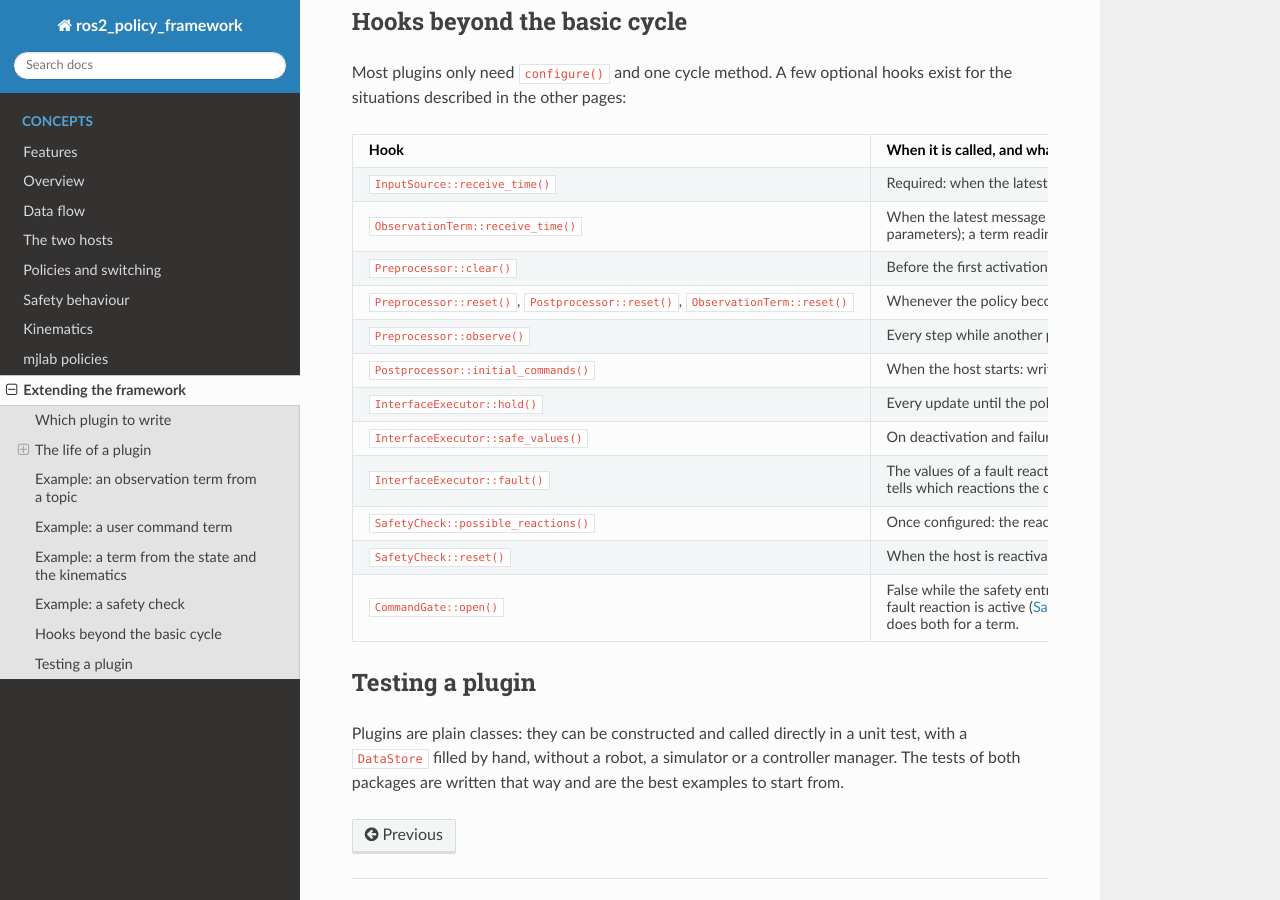
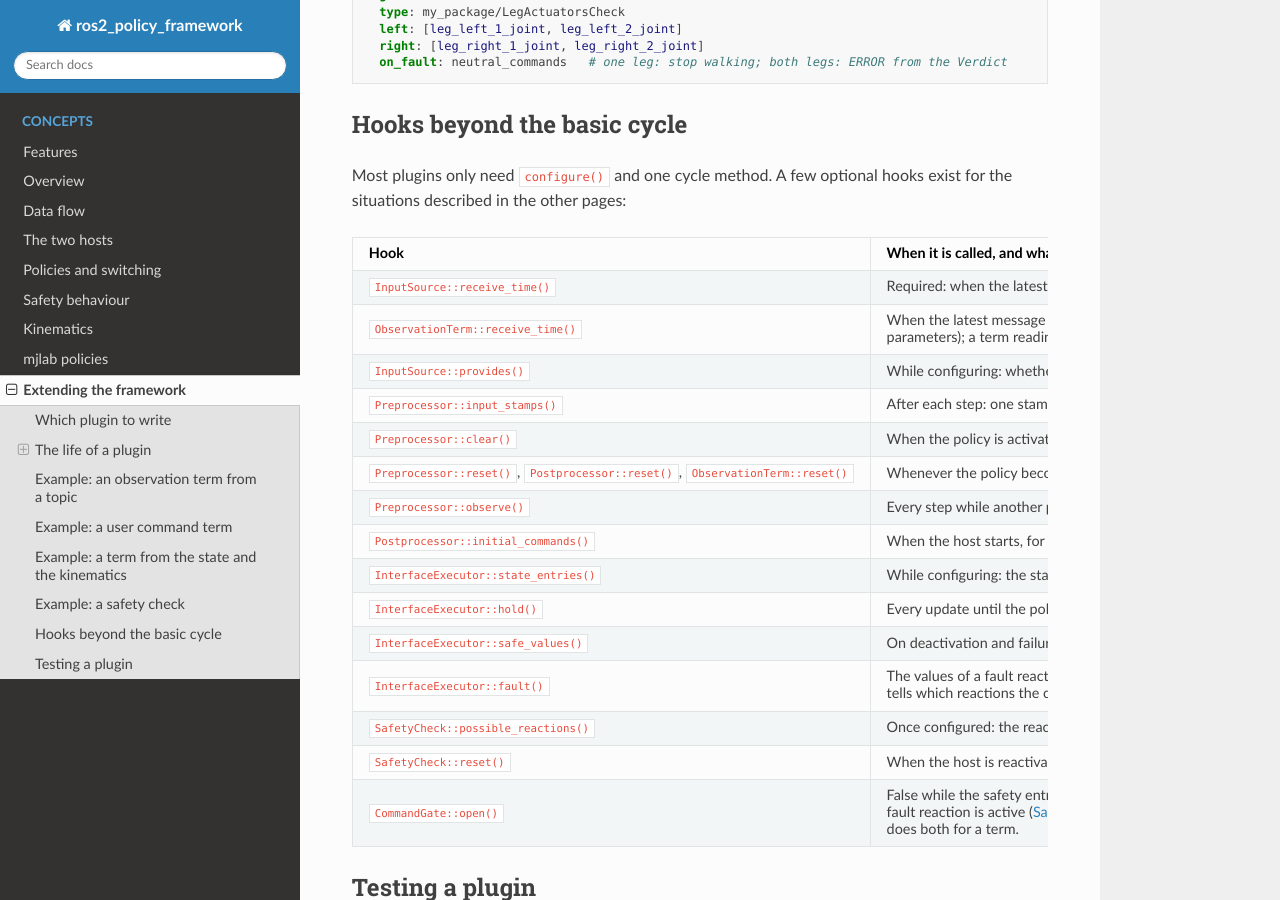
Before and after one commit to saikishor/ros2_policy_framework, a Sphinx documentation site: the page built from docs/extending.rst, in a window 1280 px wide and 900 px high, scrolled down 5270 px. Built offline with Sphinx 7.4.7 and the Read the Docs theme 3.1.0, drawn with Linux system fonts in a browser that asks for light colours; some of the changed text lies outside the part shown.

Commit message:
Correct the plugin hooks, the plugin context and the clear timing on the extending page

```diff
--- a/docs/extending.rst
+++ b/docs/extending.rst
@@ -85,10 +85,10 @@ The life of a plugin
      configure [label="configure()\nread parameters,\nregister entries,\nallocate", fillcolor="#fff6d9"];
      cycle [label="Control cycle\ncompute() / read() / write() / check()\nindices only, no allocation", fillcolor="#e8f5e9"];
      reset [label="reset() / clear()\nforget per-run state"];
-     configure -> reset [label="host activated"];
+     configure -> reset [label="policy first activated"];
      reset -> cycle;
      cycle -> cycle [label="every step\nor update"];
-     cycle -> reset [label="policy activated,\nhost reactivated", style=dashed];
+     cycle -> reset [label="policy activated\n(clear() too after a\nhost reactivation)", style=dashed];
    }
 
 Two phases, with different rules:
@@ -105,9 +105,11 @@ look anything up by name, or log on every call.
 Parameters
 ~~~~~~~~~~
 
-A plugin receives a ``PluginContext``: the node, its own name, and the kinematics if
-enabled. Its parameters live under its name, so two policies can use the same plugin class
-with different settings:
+A plugin receives a ``PluginContext``: the node, its own name, the kinematics if enabled,
+and the name of the safety entry. The kinematics is given to the policy stages and their
+observation terms (the model of the state the step reads) and to the safety checks (the
+host's model), not to input sources or executors (:doc:`kinematics`). Its parameters live
+under its name, so two policies can use the same plugin class with different settings:
 
 .. code-block:: yaml
 
@@ -175,8 +179,8 @@ does what keeps a command safe, so that no command term can forget it:
 
 - the neutral command before the first message, once the last one was received longer ago
   than ``timeout`` (above zero), while ``usable()`` refuses the message, and while the
-  ``CommandGate`` is closed (the safety entry is 0, or the ``NEUTRAL_COMMANDS`` reaction is
-  active);
+  ``CommandGate`` is closed (the safety entry has not been received or is not above 0, or the
+  ``NEUTRAL_COMMANDS`` reaction is active);
 - the stamp: the header stamp when the message type has one and it is set, else the receive
   time, so that the input age of the command is how long ago it arrived (the neutral command
   is stamped now);
@@ -343,15 +347,27 @@ the situations described in the other pages:
        its ``max_age`` after each policy step. ``TopicTerm`` implements it (with the
        ``max_age`` and ``max_age_on_fault`` parameters); a term reading the state store has
        none.
+   * - ``InputSource::provides()``
+     - While configuring: whether the source writes an entry. The controller claims every
+       entry no source provides as a state interface; the node fails to configure instead.
+   * - ``Preprocessor::input_stamps()``
+     - After each step: one stamp per input. They make the observation stamp, the term
+       ``max_age`` checks and the ``input_age_ms.*`` introspection (:doc:`data_flow`).
    * - ``Preprocessor::clear()``
-     - Before the first activation and when the host restarts: forget everything.
+     - When the policy is activated for the first time, and for its first activation after
+       the host is reactivated: forget everything.
    * - ``Preprocessor::reset()``, ``Postprocessor::reset()``, ``ObservationTerm::reset()``
      - Whenever the policy becomes active: restart per-activation state.
    * - ``Preprocessor::observe()``
      - Every step while another policy is active: keep a history current
        (:doc:`policies`).
    * - ``Postprocessor::initial_commands()``
-     - When the host starts: write what is known before the first step, such as gains.
+     - When the host starts, for the default (first) policy only: write what is known before
+       the first step, such as gains.
+   * - ``InterfaceExecutor::state_entries()``
+     - While configuring: the state entries the executor reads (e.g. the feedback of a PD
+       law). They must come from state interfaces: configuration fails if an input source
+       provides one.
    * - ``InterfaceExecutor::hold()``
      - Every update until the policy's first commands: keep the robot where it is
        (:doc:`safety`).
@@ -364,12 +380,14 @@ the situations described in the other pages:
        with one an executor does not support.
    * - ``SafetyCheck::possible_reactions()``
      - Once configured: the reactions a ``Verdict`` may ask for besides ``on_fault``. The
-       host refuses to configure when an executor cannot apply one. Default: none.
+       ``PolicyController`` refuses to configure when an executor cannot apply one. Default:
+       none.
    * - ``SafetyCheck::reset()``
      - When the host is reactivated, and when a check disabled by the previous policy
        applies again (:ref:`checks-per-policy`): forget filters and counters.
    * - ``CommandGate::open()``
-     - False while the safety entry is 0 or the ``NEUTRAL_COMMANDS`` fault reaction is active
+     - False while the safety entry has not been received or is not above 0, or the
+       ``NEUTRAL_COMMANDS`` fault reaction is active
        (:doc:`safety`). Any plugin that feeds user commands checks it and writes a neutral
        command while it is false, and also after a timeout above zero, measured on the
        receive time. A ``CommandTerm`` does both for a term.
```
Also changed, not shown: other parts of docs/extending.rst (+2 -0 lines).
